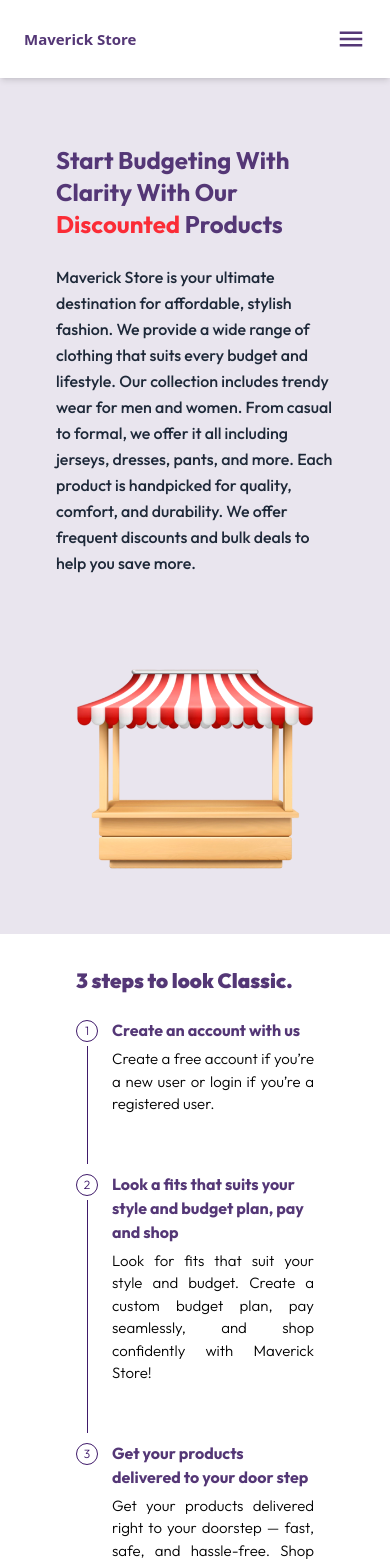
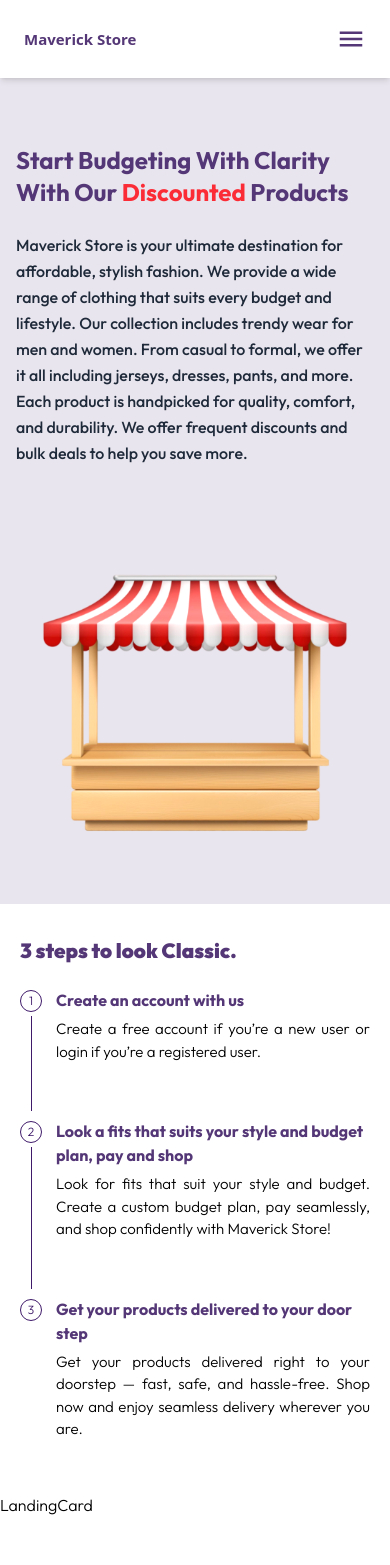
Before and after one commit to Quwambinuyo/Maverick-store, a React (Vite) app: page / in a window 390 px wide. Shown: the top 1565 px of the page. After the commit the page ends 1517 px from the top, so only its background shows below. Built offline with nearby package versions, Linux system fonts and the light colour scheme; a web font is replaced by a local one.

Commit message:
fixed some issues in the nav mobile

```diff
--- a/src/components/Landing.tsx
+++ b/src/components/Landing.tsx
@@ -8,7 +8,7 @@ const Landing = () => {
     <>
       <LandingNav />
       <LandingSwiper />
-      <section className="px-14">
+      <section className="md:px-14 px-5">
         <LandingSteps />
       </section>
       <LandingCard />
--- a/src/components/LandingNav.tsx
+++ b/src/components/LandingNav.tsx
@@ -1,9 +1,22 @@
 import { NavLink } from "react-router-dom";
 import { IoMdMenu, IoMdClose } from "react-icons/io";
 import { useLandingNavbar } from "../features/store";
+import { useEffect } from "react";
 
 const LandingNav = () => {
   const { isOpen, toggleLandingNav } = useLandingNavbar();
+
+  useEffect(() => {
+    if (isOpen) {
+      document.body.style.overflow = "hidden";
+    } else {
+      document.body.style.overflow = "auto";
+    }
+
+    return () => {
+      document.body.style.overflow = "auto";
+    };
+  }, [isOpen]);
 
   return (
     <nav className="relative">
--- a/src/components/LandingSteps.tsx
+++ b/src/components/LandingSteps.tsx
@@ -1,6 +1,6 @@
 const LandingSteps = () => {
   return (
-    <div className="py-8 sm:py-10 px-5 sm:px-9 sm:pt-10 md:pt-12 lg:pt-16 md:px-12 lg:px-16 xl:px-20 max-w-[1400px] mx-auto space-y-6 sm:space-y-8 lg:space-y-10 xl:space-y-12">
+    <div className="py-8 sm:py-10  sm:px-9 sm:pt-10 md:pt-12 lg:pt-16 md:px-12 lg:px-16 xl:px-20 max-w-[1400px] mx-auto space-y-6 sm:space-y-8 lg:space-y-10 xl:space-y-12">
       <h2 className="text-primary-color chillaxFont text-[20.5px] sm:text-[26px] md:text-[36px] lg:text-[43px] xl:text-[56px] leading-snug md:leading-[1.5] font-black">
         3 steps to look Classic.
       </h2>
--- a/src/components/LandingSwiper.tsx
+++ b/src/components/LandingSwiper.tsx
@@ -5,7 +5,7 @@ import landingImg from "../assets/images/landing.png";
 
 const LandingSwiper = () => {
   return (
-    <section className="w-full flex flex-col md:flex-row items-center justify-between bg-[#E9E5EE] px-14 py-10 gap-10 pt-36">
+    <section className="w-full flex flex-col md:flex-row items-center justify-between bg-[#E9E5EE] md:px-14 px-4 py-10 gap-10 pt-36">
       <div className="w-full md:w-1/2">
         <Swiper
           spaceBetween={30}
```
